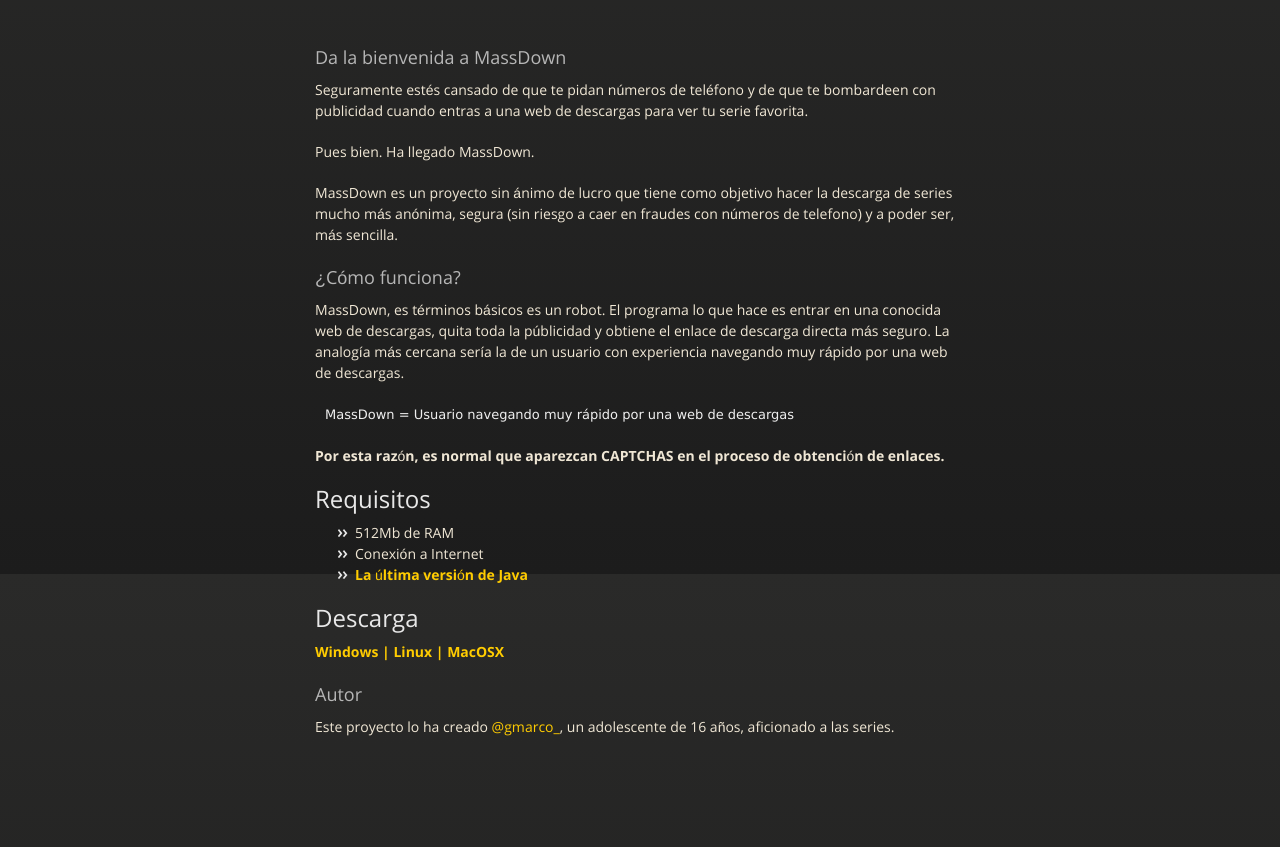
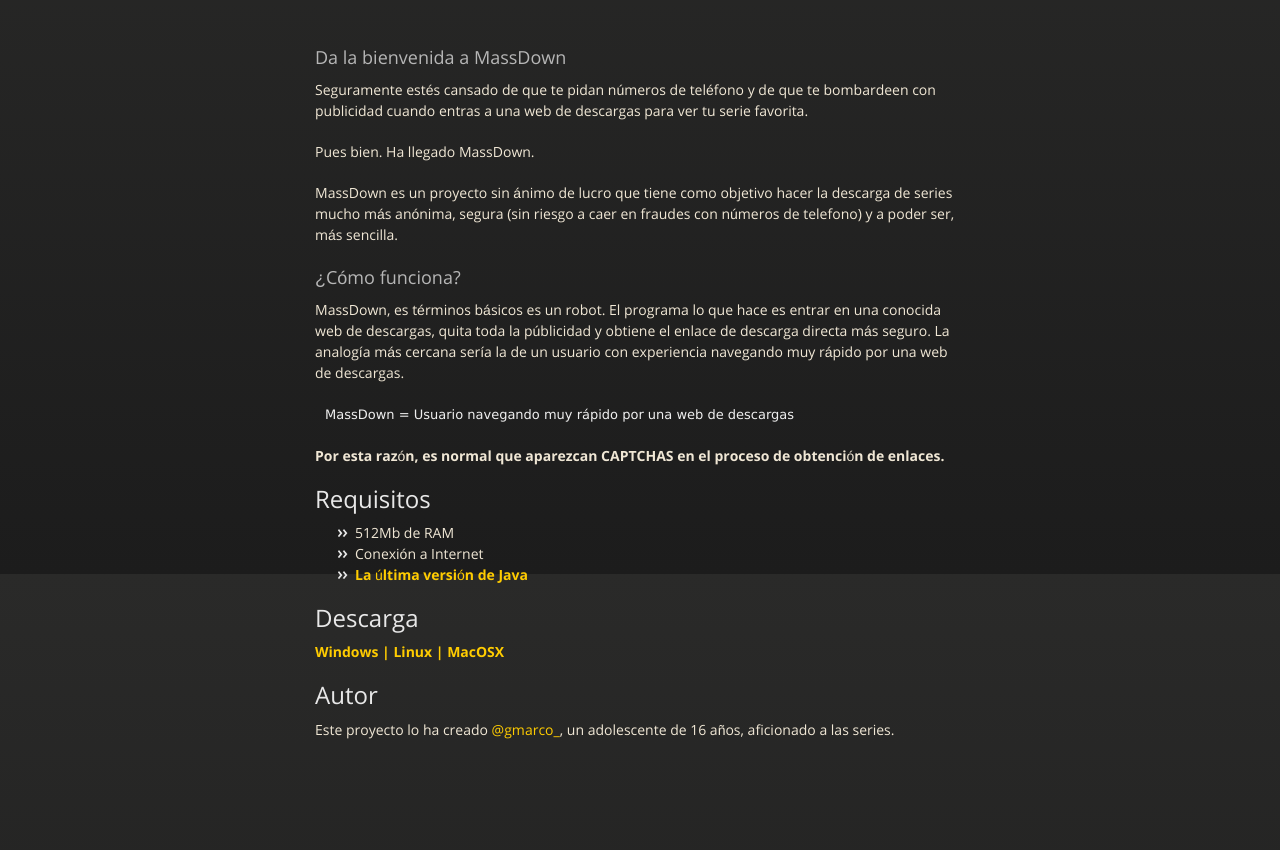
Before and after one commit to grmarco/massdown, a plain HTML site: page index.html in a window 1280 px wide. Shown: the part 226-1076 px from the top of the page. Drawn offline with nearby package versions, Linux system fonts and the light colour scheme.

```diff
--- a/index.html
+++ b/index.html
@@ -68,8 +68,8 @@
 
 <p><strong><a href="https://raw.github.com/grmarco/massdown/master/dist/massdown.jar">Windows | Linux | MacOSX</a></strong></p>
 
-<h3>
-<a name="autor" class="anchor" href="#autor"><span class="octicon octicon-link"></span></a>Autor</h3>
+<h2>
+<a name="autor" class="anchor" href="#autor"><span class="octicon octicon-link"></span></a>Autor</h2>
 
 <p>Este proyecto lo ha creado <a href="https://twitter.com/gmarco_">@gmarco_</a>, un adolescente de 16 años, aficionado a las series.</p>
       </section>
```
Also changed, not shown: params.json (+1 -1 lines).
